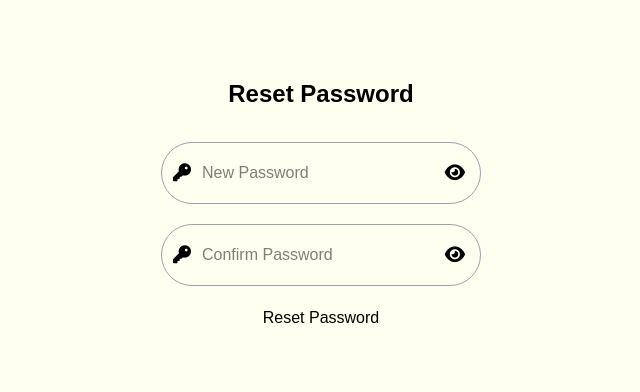
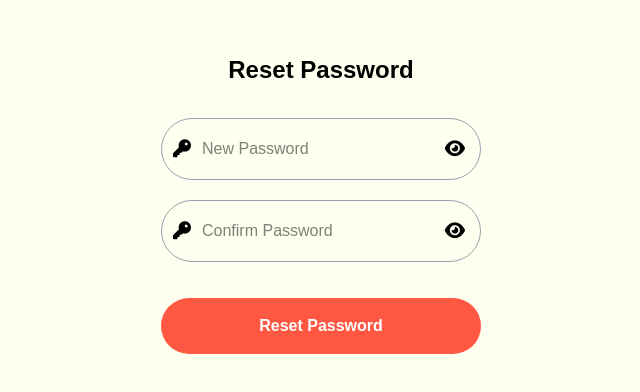
Before and after one commit to sujalahuja01/FlavorFlux-frontend, a React (Vite) app: page /reset-password/1 in a window 1280 px wide. Shown: the part 196-588 px from the top of the page, without its empty margins (319-959 px from the left). Built offline with nearby package versions, Linux system fonts and the light colour scheme.

Commit message:
added basic styling to auth pages

```diff
--- a/src/pages/auth/ChangePassword.jsx
+++ b/src/pages/auth/ChangePassword.jsx
@@ -31,7 +31,7 @@ const ChangePassword = () => {
 
     const formType = user.google_login ? "resetPassword" : "changePassword";
 
-    if (!runValidation(values, formType, setErrors, setMessage)) return;
+    // if (!runValidation(values, formType, setErrors, setMessage)) return;
 
     await runFlow({
       requestFn: () =>
@@ -76,7 +76,11 @@ const ChangePassword = () => {
         onChange={handleChange}
         error={errors.confirmPassword}
       />
-      <button type="submit" disabled={loading}>
+      <button
+        className="btn mt-4 bg-[#FF5842]"
+        type="submit"
+        disabled={loading}
+      >
         {loading ? "Changing... " : "change Password"}
       </button>
     </AuthFormLayout>
--- a/src/pages/auth/DeleteUser.jsx
+++ b/src/pages/auth/DeleteUser.jsx
@@ -43,7 +43,11 @@ const DeleteUser = () => {
         error={errors.password}
       />
 
-      <button type="submit" disabled={loading}>
+      <button
+        className="btn mt-4 bg-[#FF5842]"
+        type="submit"
+        disabled={loading}
+      >
         {loading ? "Deleting Account..." : "Delete Account"}
       </button>
     </AuthFormLayout>
--- a/src/pages/auth/Login.jsx
+++ b/src/pages/auth/Login.jsx
@@ -117,6 +117,9 @@ const Login = () => {
             Sign Up
           </Link>
         </div>
+        <button className="btn bg-amber-500" type="button" onClick={logout}>
+          Logout
+        </button>
       </AuthFormLayout>
       {/* <p>s
           Delete Account
@@ -126,10 +129,8 @@ const Login = () => {
           Change Password
           <Link to="/change-password"> Change Password</Link> */}
       {/* </p> */}
-      {/* <button type="button" onClick={logout}>
-        Logout
-      </button>
-      <button type="button" onClick={user}>
+
+      {/* <button type="button" onClick={user}>
         User
       </button> */}
     </>
--- a/src/pages/auth/ResetPassword.jsx
+++ b/src/pages/auth/ResetPassword.jsx
@@ -57,7 +57,11 @@ const ResetPassword = () => {
         error={errors.confirmPassword}
       />
 
-      <button type="submit" disabled={loading}>
+      <button
+        className="btn mt-4 bg-[#FF5842]"
+        type="submit"
+        disabled={loading}
+      >
         {loading ? "Resetting..." : "Reset Password"}
       </button>
     </AuthFormLayout>
```
Also changed, not shown: public/icons/visibility.svg (deleted).
